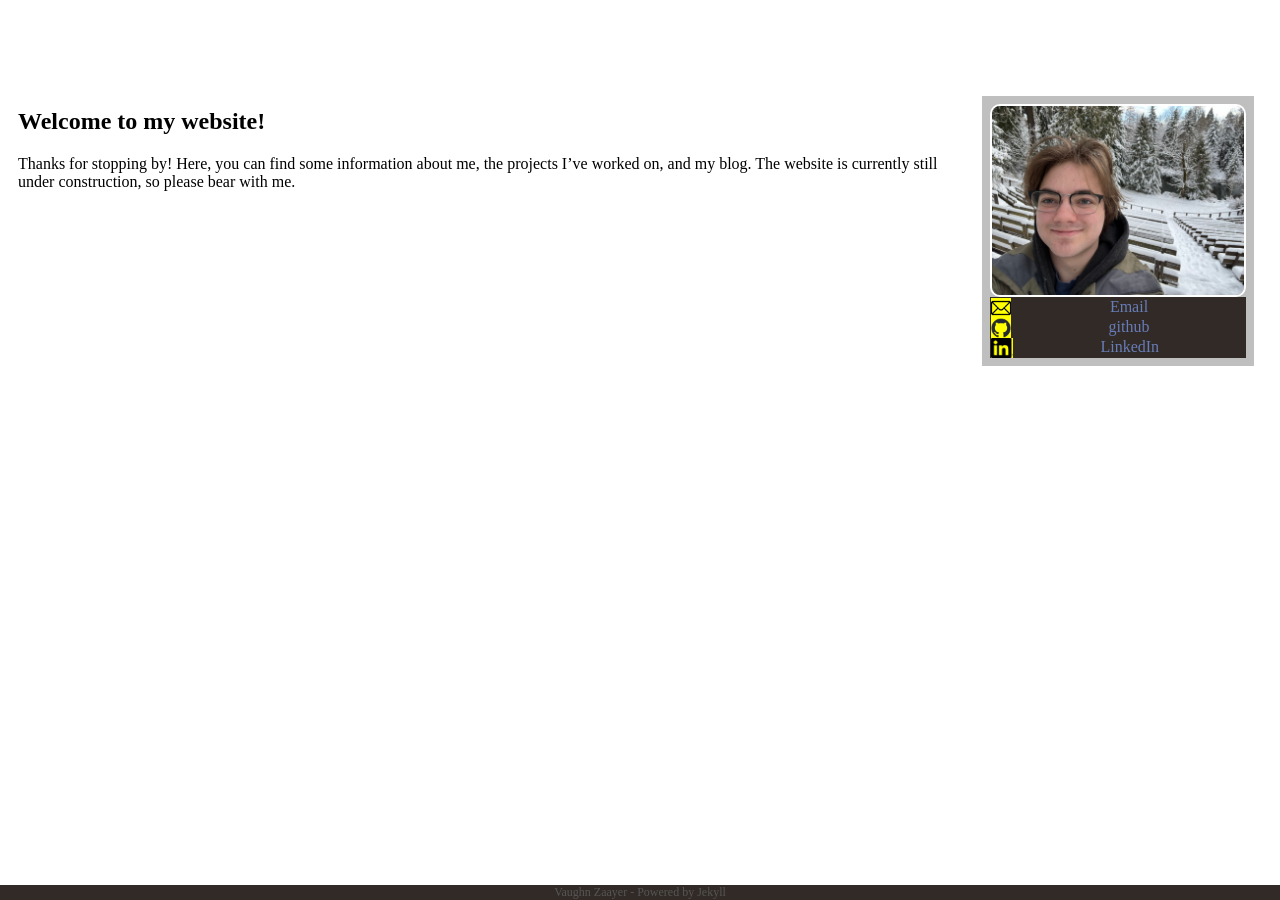
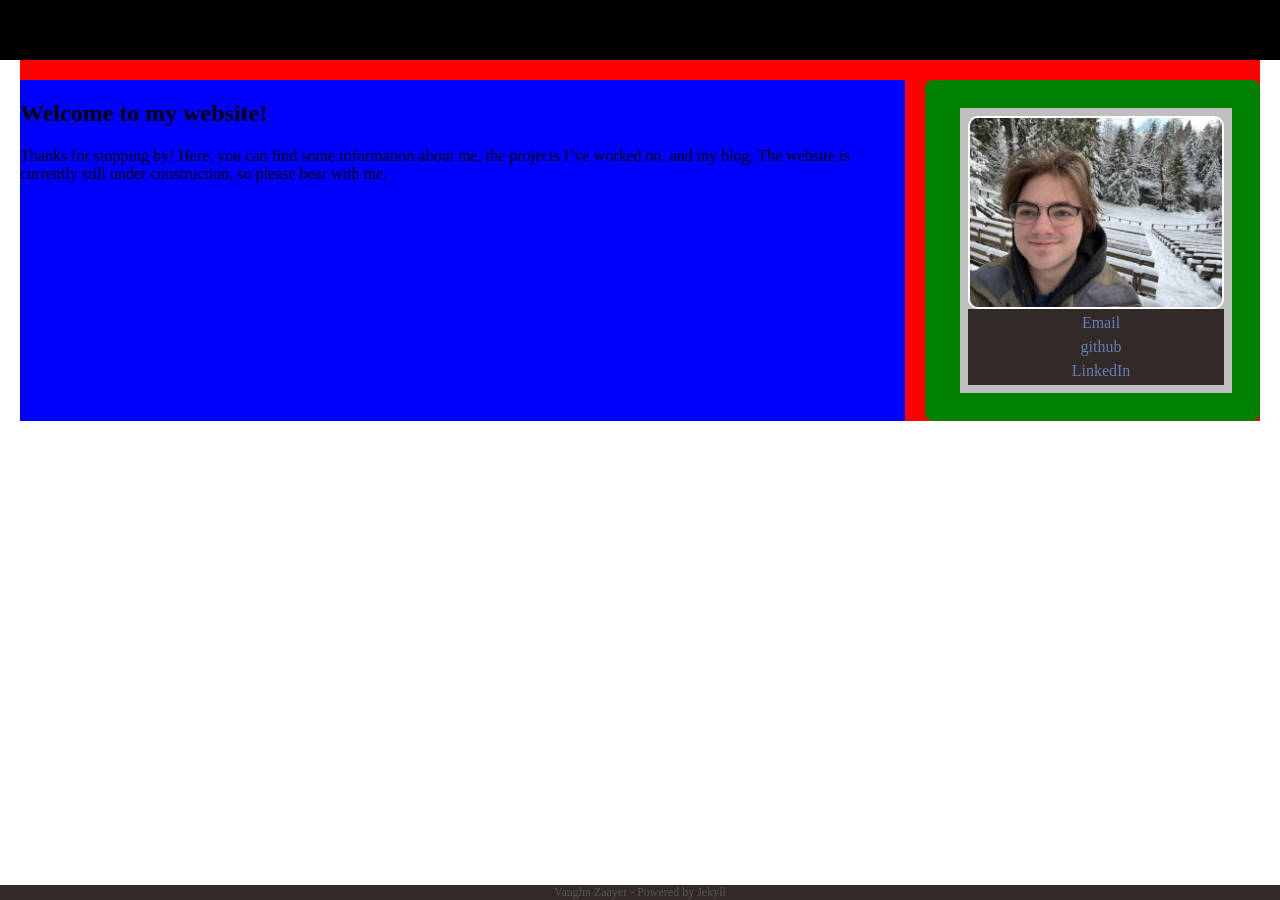
Before and after one commit to vaughnzaayer/vaughnzaayer.github.io, a Jekyll site: the page built from index.html, in a window 1280 px wide. Built offline with Jekyll 4.4.1, drawn with Linux system fonts in a browser that asks for light colours.

Commit message:
main div altered to scale properly

```diff
--- a/_includes/contact_card.html
+++ b/_includes/contact_card.html
@@ -3,7 +3,7 @@
 		<li>
 		{% for item in site.data.contact_links %}
 		<a href="{{ item.link  }}" target="_blank">
-			<img src="{{ item.icon }}" class="icon">
+			<!-- <img src="{{ item.icon }}" class="icon"> -->
 		{{ item.name }}
 		</a>
 		{% endfor %}
--- a/_layouts/default.html
+++ b/_layouts/default.html
@@ -4,11 +4,17 @@
 		<meta charset="utf-8">
 		<title>{{ page.title }}</title>
 		<link rel="stylesheet" href="/assets/css/styles.css">
-		{% include navigation.html %}
+
 	</head>
 	<body>
-		<div id="main_content_body">
-			{{ content }}
+		{% include navigation.html %}
+		<div class="main_content_body">
+			<div class="home_main_content">
+				{{ content }}
+			</div>
+			<div class="contact_space">
+				{% include contact_card.html %}
+			</div>
 		</div>
 	</body>
 	{% include footer.html %}
--- a/_sass/main.scss
+++ b/_sass/main.scss
@@ -6,37 +6,35 @@ body {
   width: 100%;
 }
 
-#main_content_body {
-  position: relative;
-  top: 70px;
-  margin: 8px;
-  padding: 10px;
-/*  background-color: red;*/
+.main_content_body {
+  display: flex;
+  margin: 20px;
+  padding-top: 60px;
+  background-color: red;
 }
 
-#home_main_content {
+.home_main_content {
   z-index: 0;
-  position: relative;
-  float: left;
-  height: 100%;
-  width: 75%;
-/*  background-color: blue;*/
+  flex: 3;
+  margin-right: 20px;
+  background-color: blue;
 }
 
-#contact_space {
-  z-index: -1;
-  position: relative;
-  float: right;
-  height: 100%;
-  width: 25%;
-/*  background-color: green;*/
+.contact_space {
+  z-index: 0;
+  flex: 1;
+  padding: 20px;
+  border-radius: 8px;
+  background-color: green;
 }
 
 .vert_navbar {
   z-index: 1;
   position: fixed;
   top: 0;
+  left: 0;
   width: 100%;
+  height: 60px;
   float: left;
   list-style-type: none;
   margin: 0;
@@ -107,6 +105,7 @@ body {
   text-decoration: none;
   color: #677DB7;
   width: 100%;
+  margin: 4px;
 }
 
 .contact_card li a:hover {
--- a/index.html
+++ b/index.html
@@ -3,10 +3,5 @@ layout: default
 title: Home
 ---
 
-	<div id="home_main_content">
-			{% capture home_content %}{% include home_page_content.md %}{% endcapture %}
-			{{ home_content | markdownify }}
-	</div>
-	<div id="contact_space">
-		{% include contact_card.html %}
-	</div>
+	{% capture home_content %}{% include home_page_content.md %}{% endcapture %}
+	{{ home_content | markdownify }}
```
